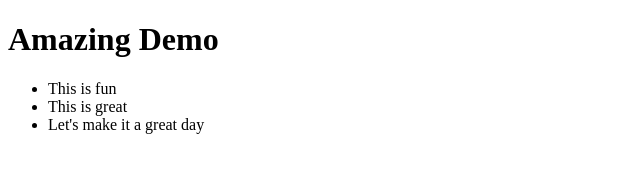
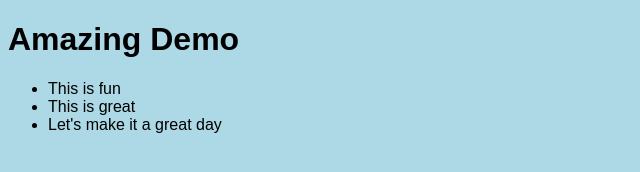
Before and after one commit to kevinlam11/amazing-demo, a plain HTML site: page index.html in a window 1280 px wide. Shown: the whole page, without its empty margins (0-640 px from the left). Drawn offline with Linux system fonts and the light colour scheme.

Commit message:
style sheet add

```diff
--- a/index.html
+++ b/index.html
@@ -5,7 +5,7 @@
   <meta http-equiv="X-UA-Compatible" content="IE=edge">
   <meta name="viewport" content="width=device-width, initial-scale=1.0">
   <title>Amazing Demo</title>
-  <link rel=""stylesheet" href=""./assets/style.css">
+  <link rel="stylesheet" href="./assets/style.css">
 </head>
 <body>
   <h1>Amazing Demo</h1>
```
